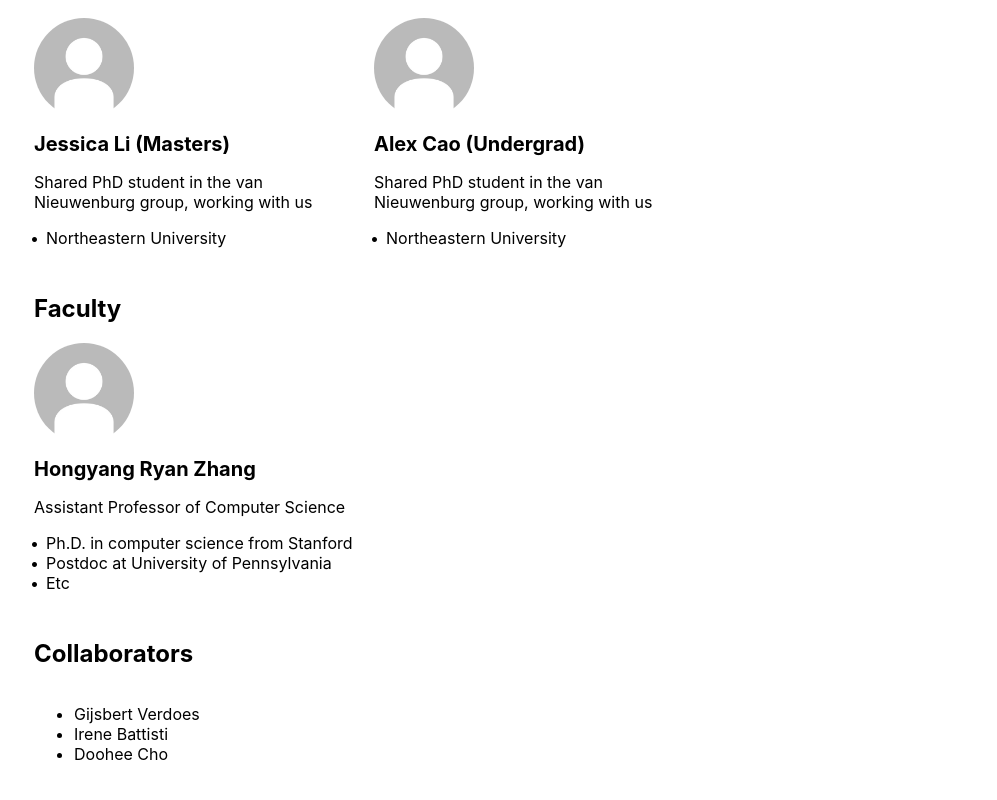
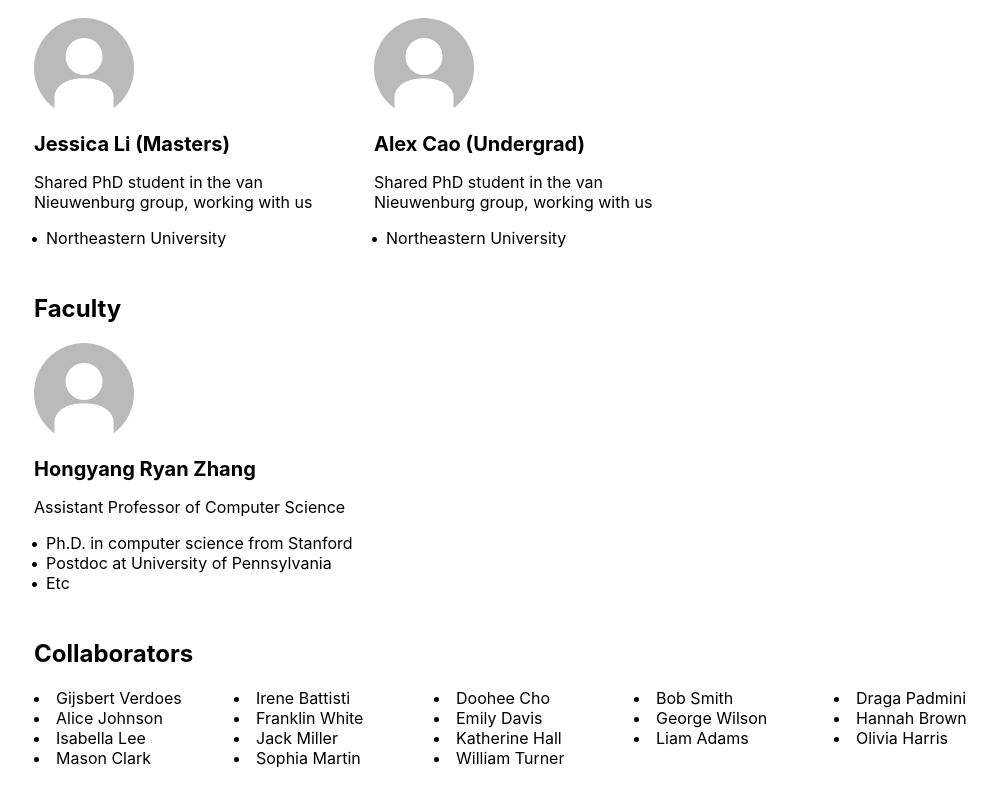
Before and after one commit to VirtuosoResearch/virtuosoresearch.github.io, a React (Create React App) app in the folder virtuoso_research/: page /people in a window 1280 px wide. Shown: the part 472-1272 px from the top of the page, without its empty margins (106-1103 px from the left). Built offline with nearby package versions, Linux system fonts and the light colour scheme.

Commit message:
fix collaborators in people page

```diff
--- a/virtuoso_research/src/People.css
+++ b/virtuoso_research/src/People.css
@@ -82,3 +82,24 @@
     margin-left: -0.25em;
     /* Pull the bullet to the left */
 }
+
+/* Style Collaborators section */ .collaborators {
+    display: flex;
+    flex-wrap: wrap;
+    align-items: center;
+}
+
+/* Style Collaborators list items */
+.collaborators ul {
+    display: flex;
+    flex-wrap: wrap;
+    padding: 0;
+    margin: 0;
+    list-style: inside;
+    width: 1000px;
+}
+
+/* Style individual collaborator items */
+.collaborators ul li {
+    width: 200px;
+}
--- a/virtuoso_research/src/People.tsx
+++ b/virtuoso_research/src/People.tsx
@@ -96,8 +96,24 @@ const Group: React.FC = () => {
         "Gijsbert Verdoes",
         "Irene Battisti",
         "Doohee Cho",
+        "Bob Smith",
+        "Draga Padmini",
+        "Alice Johnson",
+        "Franklin White",
+        "Emily Davis",
+        "George Wilson",
+        "Hannah Brown",
+        "Isabella Lee",
+        "Jack Miller",
+        "Katherine Hall",
+        "Liam Adams",
+        "Olivia Harris",
+        "Mason Clark",
+        "Sophia Martin",
+        "William Turner",
         // Add more collaborators as needed
     ];
+
 
     return (
         <div>
@@ -137,8 +153,7 @@ const Group: React.FC = () => {
                     </div>
                 </section>
 
-                {/* Collaborators section */}
-                <section className="group-section">
+                <section className="group-section collaborators">
                     <h2>Collaborators</h2>
                     <div className="members">
                         <ul>
@@ -148,6 +163,7 @@ const Group: React.FC = () => {
                         </ul>
                     </div>
                 </section>
+
             </div>
         </div>
     );
```
